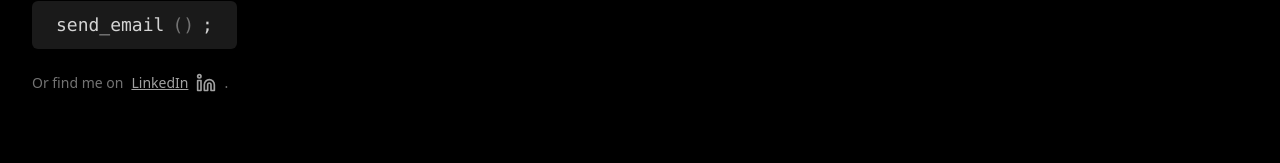
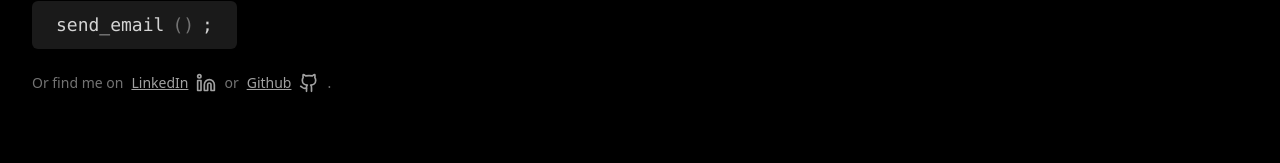
Before and after one commit to Andsu-dev/portfolio, a React (Vite) app: page / in a window 1280 px wide. Shown: the part 3058-3221 px from the top of the page. Built offline with nearby package versions, Linux system fonts and the light colour scheme; no server answers; a web font is replaced by a local one.

Commit message:
feat: add GitHub link to App component for enhanced user connectivity options

```diff
--- a/src/App.tsx
+++ b/src/App.tsx
@@ -1,7 +1,7 @@
 "use client";
 
 import { motion } from "framer-motion";
-import { Linkedin, Menu, X } from "lucide-react";
+import { Github, Linkedin, Menu, X } from "lucide-react";
 import type React from "react";
 import { useState } from "react";
 import ContactForm from "./components/ContactForm";
@@ -190,6 +190,15 @@ export default function App() {
               >
                 LinkedIn <Linkedin size={20} />
               </a>
+              or
+              <a
+                href="https://github.com/Andsu-dev"
+                target="_blank"
+                rel="noopener noreferrer"
+                className="text-neutral-400 flex gap-2 items-center hover:text-white underline"
+              >
+                Github <Github size={20} />
+              </a>
               .
             </p>
           </motion.div>
```
